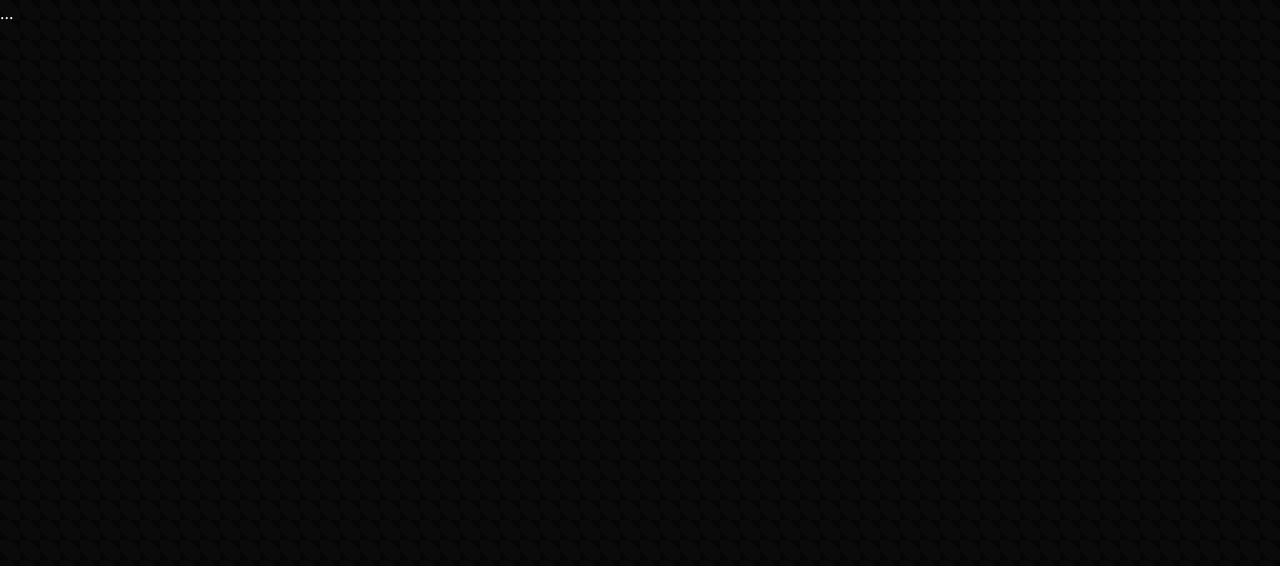
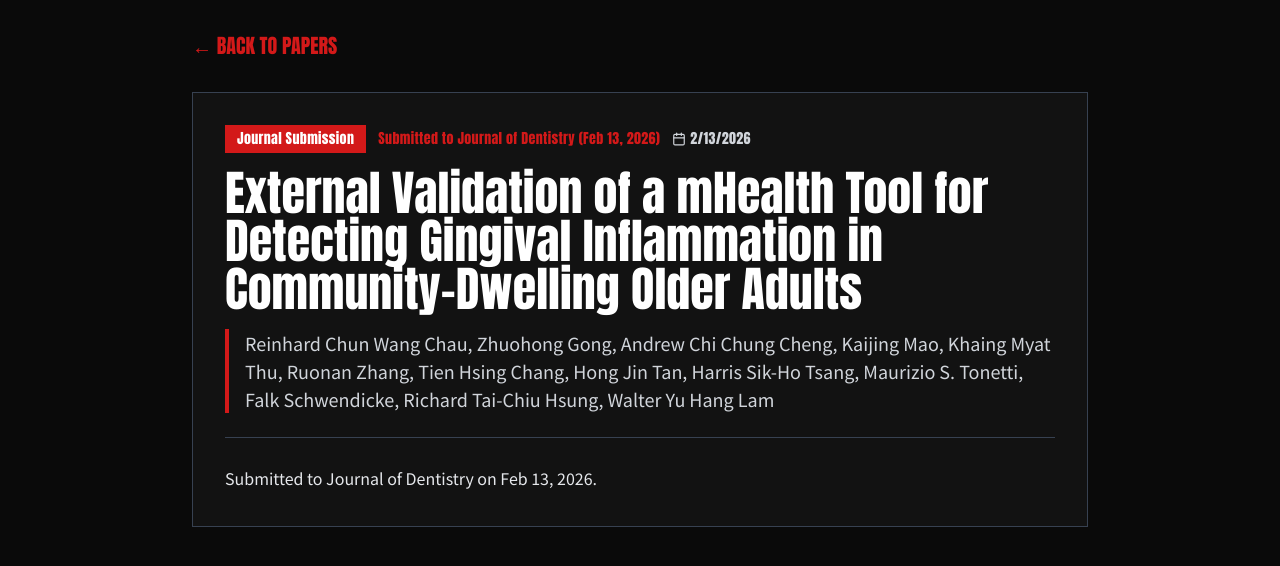
Before and after one commit to andrewcheng2016/andrewcheng2016.github.io, a Next.js app: page /papers/external-validation-mhealth-gingival-inflammation in a window 1280 px wide. Shown: the top 566 px of the page. Built offline with nearby package versions, Linux system fonts and the light colour scheme.

Commit message:
Allow empty papers collection for static export

```diff
--- a/src/app/papers/[slug]/page.tsx
+++ b/src/app/papers/[slug]/page.tsx
@@ -1,30 +1,114 @@
+import Link from "next/link";
+import { notFound } from "next/navigation";
+import { Calendar, ExternalLink } from "lucide-react";
 import { getPostBySlug, getContent } from "@/lib/api";
-// 其他 import...
 
-// ▼▼▼▼▼▼▼▼▼▼▼▼▼▼▼▼▼▼▼▼▼▼▼▼▼▼▼▼▼▼▼▼▼▼▼▼
-// 1. 這是必要的函數，必須放在「最外層」
-// ▼▼▼▼▼▼▼▼▼▼▼▼▼▼▼▼▼▼▼▼▼▼▼▼▼▼▼▼▼▼▼▼▼▼▼▼
-export async function generateStaticParams() {
-  const posts = getContent("papers");
+const EMPTY_PAPERS_SLUG = "__empty__";
 
-  // 防呆：如果沒文章，回傳空陣列
-  if (!posts) return [];
+export const dynamicParams = false;
 
-  return posts.map((post) => ({
+export function generateStaticParams() {
+  const papers = getContent("papers");
+
+  if (papers.length === 0) {
+    return [{ slug: EMPTY_PAPERS_SLUG }];
+  }
+
+  return papers.map((post) => ({
     slug: post.slug,
   }));
 }
 
-// ▼▼▼▼▼▼▼▼▼▼▼▼▼▼▼▼▼▼▼▼▼▼▼▼▼▼▼▼▼▼▼▼▼▼▼▼
-// 2. 這是你的頁面主程式，也必須放在「最外層」
-// ▼▼▼▼▼▼▼▼▼▼▼▼▼▼▼▼▼▼▼▼▼▼▼▼▼▼▼▼▼▼▼▼▼▼▼▼
-export default async function PaperDetail({ params }: { params: { slug: string } }) {
-  // ... 你的頁面程式碼 ...
-  const { slug } = await Promise.resolve(params); // 這裡為了保險起見加上 await
+export default async function PaperDetail({
+  params,
+}: {
+  params: Promise<{ slug: string }>;
+}) {
+  const { slug } = await params;
+  const hasPapers = getContent("papers").length > 0;
+
+  if (!hasPapers && slug === EMPTY_PAPERS_SLUG) {
+    return (
+      <main className="min-h-screen bg-p5-black text-p5-white p-8 font-sans selection:bg-p5-red selection:text-white">
+        <div className="max-w-4xl mx-auto">
+          <Link
+            href="/papers"
+            className="font-anton text-xl text-p5-red hover:underline mb-8 inline-block hover:translate-x-2 transition-transform"
+          >
+            &larr; BACK TO PAPERS
+          </Link>
+
+          <article className="border border-gray-700 bg-p5-gray/50 p-8">
+            <span className="inline-block bg-p5-red text-white px-3 py-1 mb-4 font-anton text-sm">
+              NO ENTRIES
+            </span>
+            <h1 className="font-anton text-4xl md:text-5xl text-white mb-4 leading-tight">
+              No papers published yet.
+            </h1>
+            <p className="text-gray-300 text-base md:text-lg leading-8">
+              This placeholder page exists so static export can succeed even when the papers collection is empty.
+            </p>
+          </article>
+        </div>
+      </main>
+    );
+  }
+
   const post = getPostBySlug("papers", slug);
 
-  // ...
+  if (!post) {
+    notFound();
+  }
+
   return (
-    <main>...</main>
-  )
+    <main className="min-h-screen bg-p5-black text-p5-white p-8 font-sans selection:bg-p5-red selection:text-white">
+      <div className="max-w-4xl mx-auto">
+        <Link
+          href="/papers"
+          className="font-anton text-xl text-p5-red hover:underline mb-8 inline-block hover:translate-x-2 transition-transform"
+        >
+          &larr; BACK TO PAPERS
+        </Link>
+
+        <article className="border border-gray-700 bg-p5-gray/50 p-8">
+          <div className="flex flex-wrap items-center gap-3 mb-4 text-sm font-anton tracking-wide text-gray-300">
+            <span className="bg-p5-red text-white px-3 py-1">{post.type || "PAPER"}</span>
+            {post.venue && <span className="text-p5-red">{post.venue}</span>}
+            {post.date && (
+              <span className="flex items-center gap-1">
+                <Calendar size={14} />
+                {new Date(post.date).toLocaleDateString()}
+              </span>
+            )}
+          </div>
+
+          <h1 className="font-anton text-4xl md:text-5xl text-white mb-4 leading-tight">
+            {post.title}
+          </h1>
+
+          {post.authors && (
+            <p className="text-gray-300 text-base md:text-lg mb-6 border-l-4 border-p5-red pl-4">
+              {post.authors}
+            </p>
+          )}
+
+          {post.link && (
+            <a
+              href={post.link}
+              target="_blank"
+              rel="noreferrer"
+              className="inline-flex items-center gap-2 mb-8 bg-p5-red text-white px-4 py-2 font-anton hover:bg-white hover:text-p5-red transition-colors"
+            >
+              <ExternalLink size={16} />
+              VIEW PAPER
+            </a>
+          )}
+
+          <div className="border-t border-gray-700 pt-6 text-gray-200 leading-8 whitespace-pre-wrap">
+            {post.content?.trim() || "No abstract provided."}
+          </div>
+        </article>
+      </div>
+    </main>
+  );
 }
--- a/src/components/PapersList.tsx
+++ b/src/components/PapersList.tsx
@@ -14,6 +14,15 @@ export default function PapersList({ papers }: { papers: Post[] }) {
       </h1>
 
       <div className="flex flex-col gap-6 max-w-5xl mx-auto">
+        {papers.length === 0 && (
+          <div className="border border-gray-700 bg-p5-gray/50 p-8 text-center">
+            <div className="font-anton text-3xl text-white mb-3">NO PAPERS YET</div>
+            <p className="text-gray-300 text-base leading-7">
+              This section is currently empty. Add a paper entry when you are ready to publish one.
+            </p>
+          </div>
+        )}
+
         {papers.map((paper, i) => (
           <motion.div
             key={paper.slug}
--- /dev/null
+++ b/src/content/papers/external-validation-mhealth-gingival-inflammation.md
@@ -0,0 +1,8 @@
+---
+title: "External Validation of a mHealth Tool for Detecting Gingival Inflammation in Community-Dwelling Older Adults"
+date: "2026-02-13"
+venue: "Submitted to Journal of Dentistry (Feb 13, 2026)"
+authors: "Reinhard Chun Wang Chau, Zhuohong Gong, Andrew Chi Chung Cheng, Kaijing Mao, Khaing Myat Thu, Ruonan Zhang, Tien Hsing Chang, Hong Jin Tan, Harris Sik-Ho Tsang, Maurizio S. Tonetti, Falk Schwendicke, Richard Tai-Chiu Hsung, Walter Yu Hang Lam"
+type: "Journal Submission"
+---
+Submitted to Journal of Dentistry on Feb 13, 2026.
```
